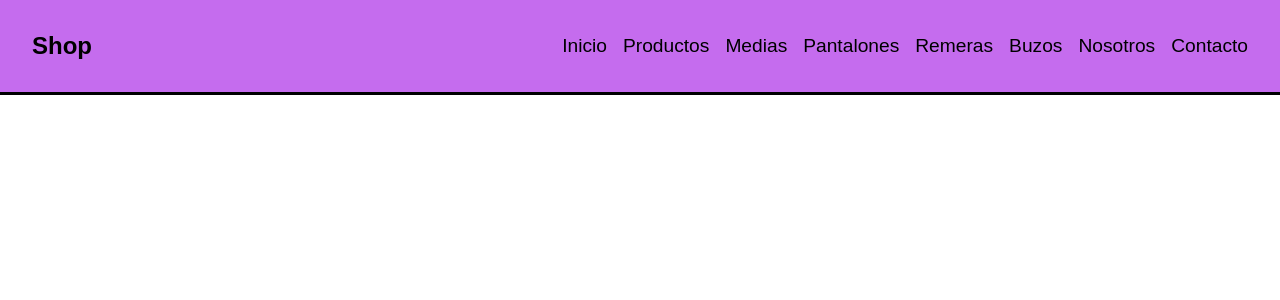
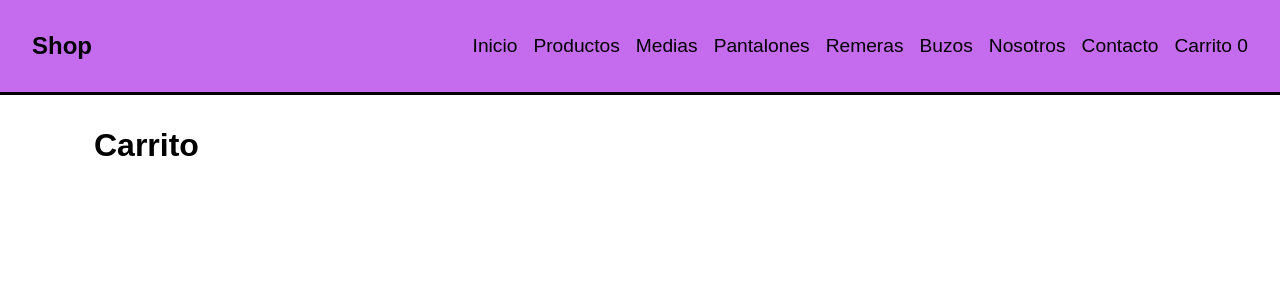
Before and after one commit to GeraZorzoni/e-commerce-react, a React (Vite) app: page /carrito in a window 1280 px wide. Shown: the top 300 px of the page. Built offline with nearby package versions, Linux system fonts and the light colour scheme.

Commit message:
Agrego elemento carrito y coenzo trabajo sobre su logica

```diff
--- a/src/App.jsx
+++ b/src/App.jsx
@@ -5,6 +5,7 @@ import ItemDetailContainer from "./components/ItemDetailContainer";
 import ItemListContainer from "./components/ItemListContainer";
 import Nosotros from "./components/Nosotros";
 import Contacto from "./components/Contacto";
+import Carrito from "./components/Carrito";
 import { useState } from "react";
 import { CartContext } from "./context/CartContext";
 
@@ -23,9 +24,13 @@ function App() {
     setCarrito(nuevoCarrito);
   };
 
+  const cantidadEnCarrito = () => {
+    return carrito.reduce((acc, prod) => acc + prod.cantidad, 0);
+  };
+
   return (
     <div>
-      <CartContext.Provider value={{ carrito, agregarAlcarrito }}>
+      <CartContext.Provider value={{ carrito, agregarAlcarrito, cantidadEnCarrito }}>
         <BrowserRouter>
           <Navbar />
 
@@ -36,6 +41,7 @@ function App() {
             <Route path='/productos/:categoria' element={<ItemListContainer />} />
             <Route path='/nosotros' element={<Nosotros />} />
             <Route path='/contacto' element={<Contacto />} />
+            <Route path='/carrito' element={<Carrito />} />
           </Routes>
         </BrowserRouter>
       </CartContext.Provider>
--- /dev/null
+++ b/src/components/Carrito.jsx
@@ -0,0 +1,7 @@
+export default function Carrito() {
+  return (
+    <div className='container'>
+      <h1 className='main-title'>Carrito</h1>
+    </div>
+  );
+}
--- /dev/null
+++ b/src/components/CartWidget.jsx
@@ -0,0 +1,15 @@
+import React, { useContext } from "react";
+import { Link } from "react-router-dom";
+import { CartContext } from "../context/CartContext";
+
+export default function CartWidget() {
+  const { cantidadEnCarrito } = useContext(CartContext);
+  return (
+    <div>
+      <Link to='/carrito' className='menu-link'>
+        Carrito
+        <span className='numerito'> {cantidadEnCarrito()}</span>
+      </Link>
+    </div>
+  );
+}
--- a/src/components/Navbar.jsx
+++ b/src/components/Navbar.jsx
@@ -1,4 +1,5 @@
 import { Link } from "react-router-dom";
+import CartWidget from "./CartWidget";
 
 function Navbar() {
   return (
@@ -47,6 +48,9 @@ function Navbar() {
             Contacto
           </Link>
         </li>
+        <li>
+          <CartWidget />
+        </li>
       </ul>
     </nav>
   );
```
